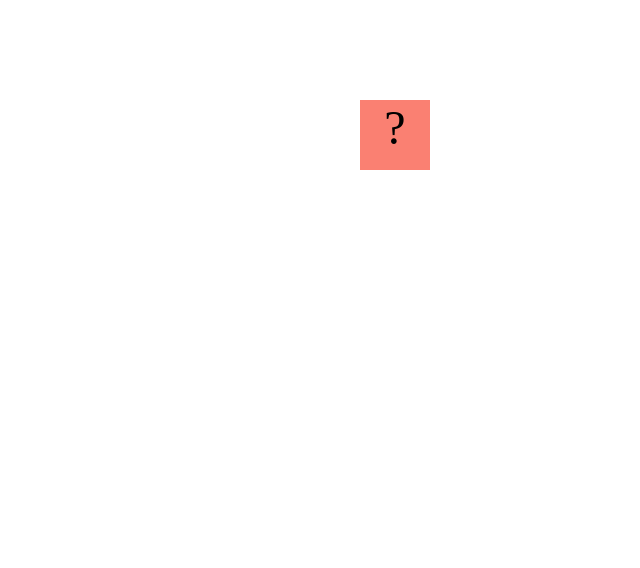
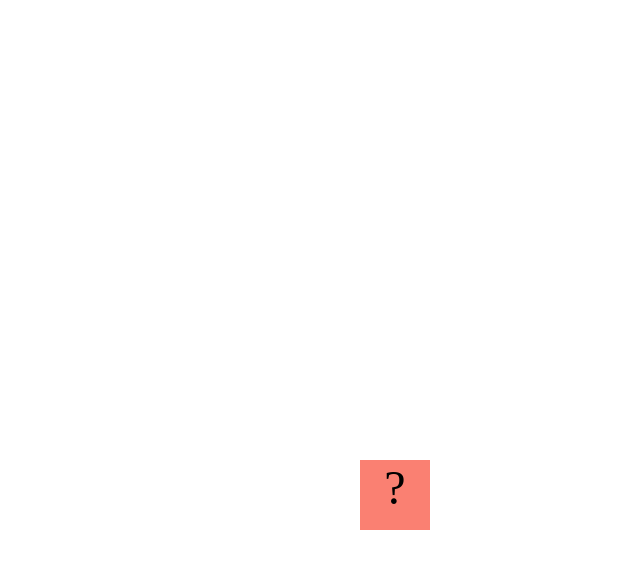
Before and after one commit to brookecheramie/brookecheramie.github.io, a plain HTML site: page projects/bouncing-box/index.html in a window 1280 px wide. Shown: the whole page, without its empty margins (640-1280 px from the left). Drawn offline with Linux system fonts and the light colour scheme.

Commit message:
bouncing box{

```diff
--- a/projects/bouncing-box/index.html
+++ b/projects/bouncing-box/index.html
@@ -14,7 +14,7 @@
 			display: block;
 			position: absolute;
 			top: 100px;
-			left: 200px;  /* <--- Change me! */
+			left: 0px;  /* <--- Change me! */
 		}
 		.board{
 			height: 100vh;
@@ -49,8 +49,9 @@
 			box.on('click', handleBoxClick);
 
 			// moves the Box to a new position on the screen along the X-Axis
-			function moveBoxTo(newPositionX) {
+			function moveBoxTo(newPositionX, newPositionY) {
 				box.css("left", newPositionX);
+				box.css("top", newPositionY);
 			}
 
 			// changes the text displayed on the Box
```
